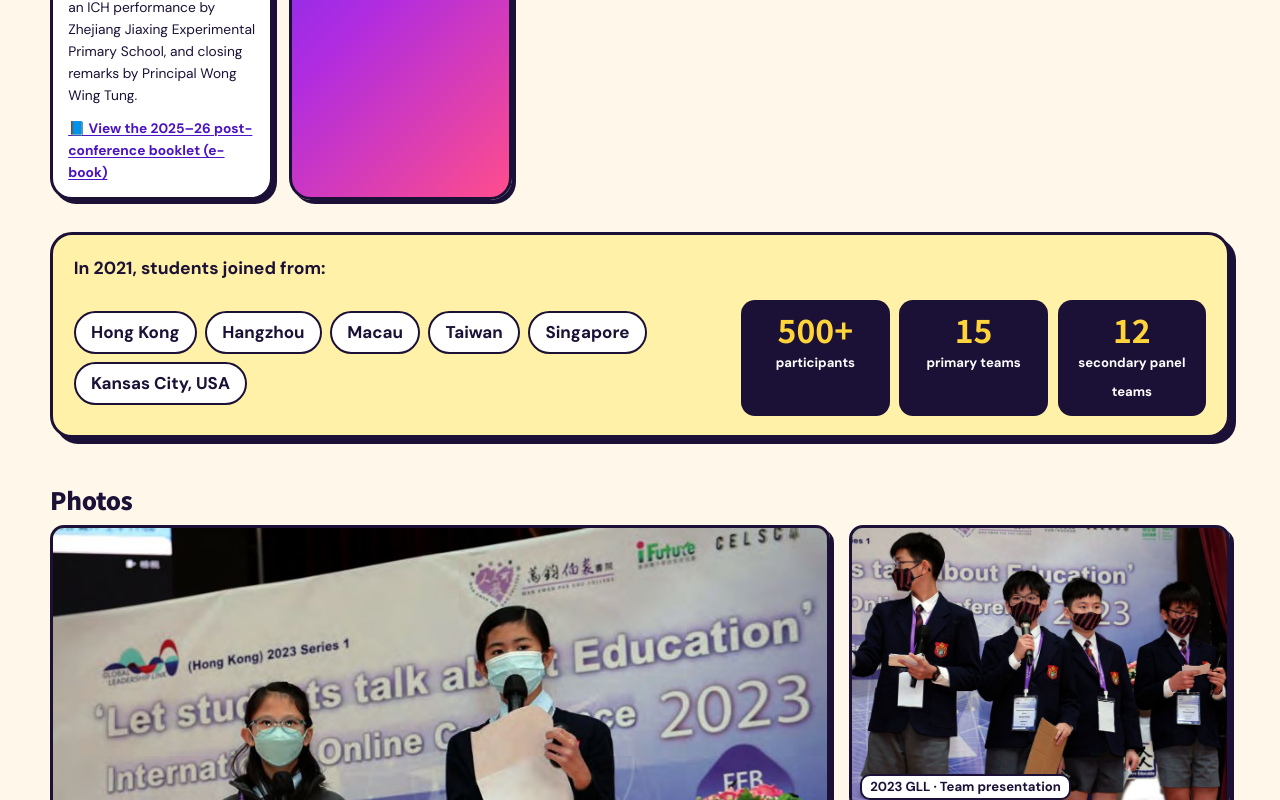
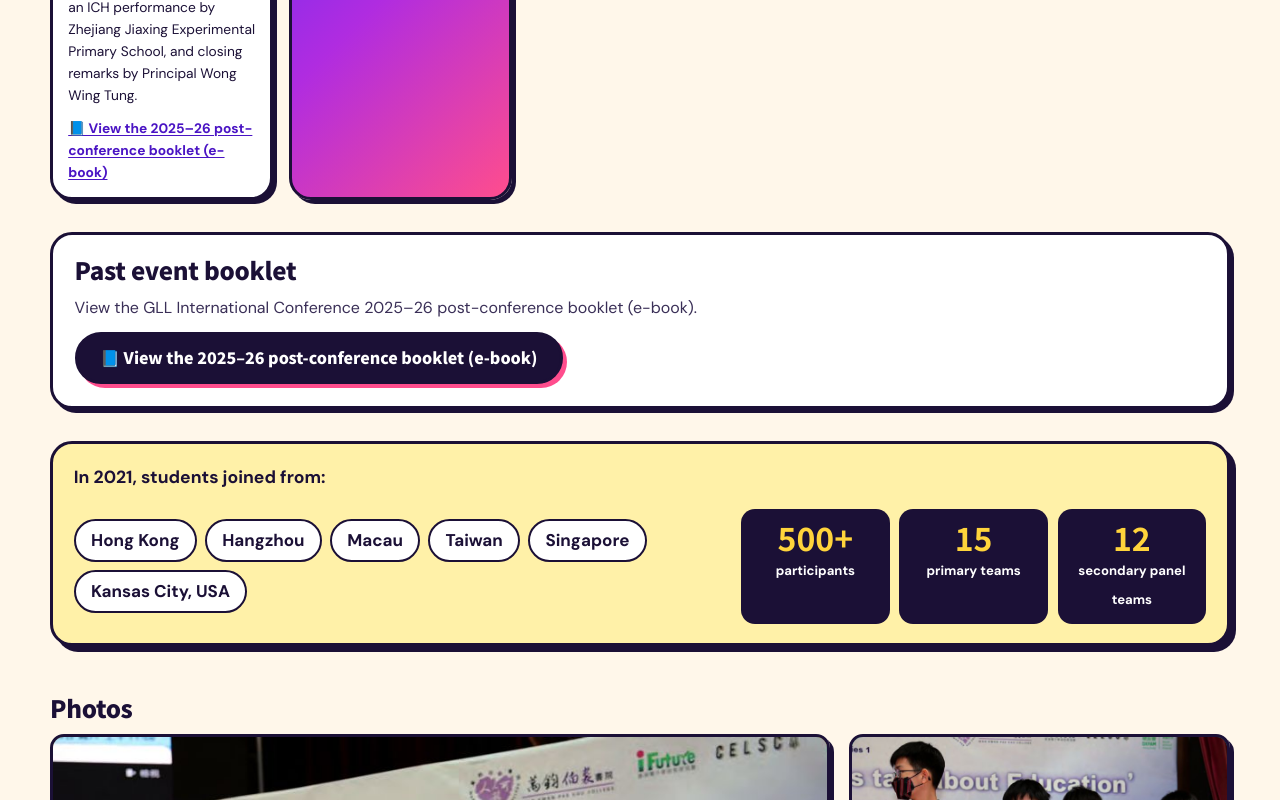
Before and after one commit to MKPC-LSATE/MKPC-LSATE.github.io, a plain HTML site: page index.html in a window 1280 px wide. Shown: the part 11200-12000 px from the top of the page. Drawn offline with Linux system fonts and the light colour scheme; a web font is replaced by a local one.

Commit message:
Add a past-event booklet heading after the timeline.
Place the existing e-book link under “往屆會後小冊子” / “Past event booklet” and cache-bust the site assets.

Co-authored-by: keithleung73 <keithleung73@users.noreply.github.com>

```diff
--- a/css/style.css
+++ b/css/style.css
@@ -732,6 +732,9 @@ html[lang="en"] .hero-title { font-size: clamp(2.4rem, 11.5vw, 5.4rem); line-hei
 .pl-link { margin-top: .7rem !important; }
 .pl-link a { font-weight: 700; color: var(--violet-d); text-decoration: underline; text-underline-offset: .15em; }
 .pl-link a:hover { color: var(--violet); }
+.booklet-box { display: grid; gap: .7rem; justify-items: start; background: var(--paper); border: var(--border); border-radius: var(--radius); box-shadow: var(--shadow-sm); padding: 1.3rem 1.35rem 1.35rem; margin: 0 0 2rem; }
+.booklet-box .sub-title { margin: 0; }
+.booklet-box p { margin: 0; font-size: 1rem; line-height: 1.6; color: var(--ink-2); }
 .reach { display: grid; gap: 1rem; background: #FFF1A8; border: var(--border); border-radius: var(--radius); box-shadow: var(--shadow); padding: 1.2rem 1.3rem; margin-bottom: 3rem; }
 .reach-title { margin: 0; font-weight: 900; font-size: 1.1rem; }
 .reach-chips { list-style: none; margin: 0; padding: 0; display: flex; flex-wrap: wrap; gap: .5rem; }
--- a/index.html
+++ b/index.html
@@ -10,7 +10,7 @@
   <link rel="preconnect" href="https://fonts.googleapis.com">
   <link rel="preconnect" href="https://fonts.gstatic.com" crossorigin>
   <link href="https://fonts.googleapis.com/css2?family=DM+Sans:opsz,wght@9..40,400;9..40,500;9..40,700&family=Noto+Sans+TC:wght@400;500;700;900&family=Unbounded:wght@600;800;900&display=swap" rel="stylesheet">
-  <link rel="stylesheet" href="css/style.css?v=20261118a">
+  <link rel="stylesheet" href="css/style.css?v=20261118b">
   <script>
     /* Apply saved language + enable JS-only styles before first paint (prevents flicker). */
     document.documentElement.classList.add('js');
@@ -475,6 +475,12 @@
           </li>
         </ol>
 
+        <div class="booklet-box reveal" id="past-booklet">
+          <h3 class="sub-title" id="booklet-title" data-i18n="past.bookletTitle">往屆會後小冊子</h3>
+          <p data-i18n="past.bookletLead">歡迎瀏覽 GLL 國際研討會 2025–26 會後小冊子（電子書）。</p>
+          <a class="btn btn-ink" href="https://mkpc-gll-lsate-2027-ebook.deed.page/" target="_blank" rel="noopener noreferrer" data-i18n="past.y25ebook">📘 瀏覽 2025–26 會後小冊子（電子書）</a>
+        </div>
+
         <div class="reach reveal">
           <p class="reach-title" data-i18n="past.reachT">2021 年參與學生來自：</p>
           <ul class="reach-chips">
@@ -685,7 +691,7 @@
     </div>
   </dialog>
 
-  <script src="js/i18n.js?v=20261118a"></script>
-  <script src="js/main.js?v=20261118a"></script>
+  <script src="js/i18n.js?v=20261118b"></script>
+  <script src="js/main.js?v=20261118b"></script>
 </body>
 </html>
--- a/js/i18n.js
+++ b/js/i18n.js
@@ -233,6 +233,8 @@ window.LSATE_EN = {
   "past.kicker": "Past editions",
   "past.title": "Best of past <span class=\"hl hl-pink\">editions</span>",
   "past.sub": "Selected past events, from the 2021 reflections, GLL 2022 / 2023 / 2024 post-conference reports, and the 2025 conference booklet.",
+  "past.bookletTitle": "Past event booklet",
+  "past.bookletLead": "View the GLL International Conference 2025–26 post-conference booklet (e-book).",
   "past.y19t": "GLL is born",
   "past.y19d": "Man Kwan Pak Kau College, iFuture and CELSCA first launch Global Leadership Link (Hong Kong, China).",
   "past.y21t": "‘Let Students Talk about Education’ Conference 2021",
```
